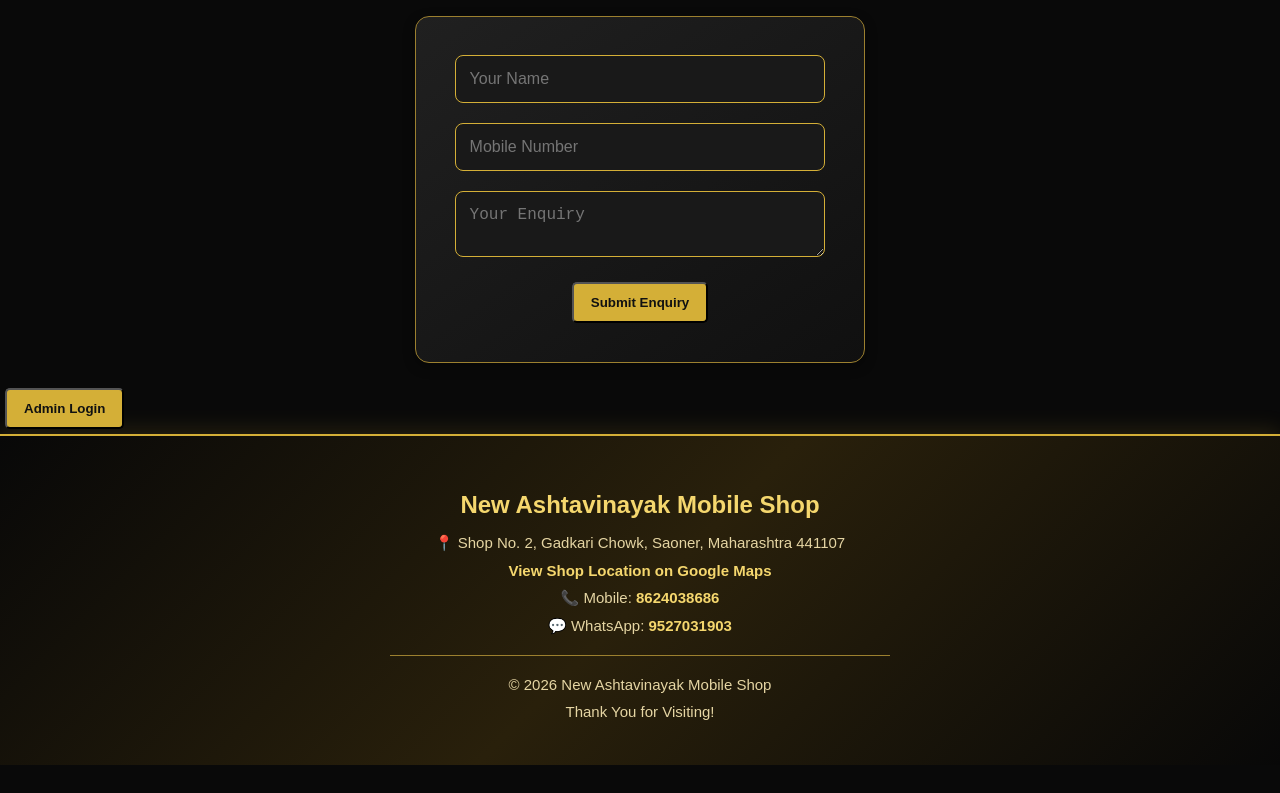
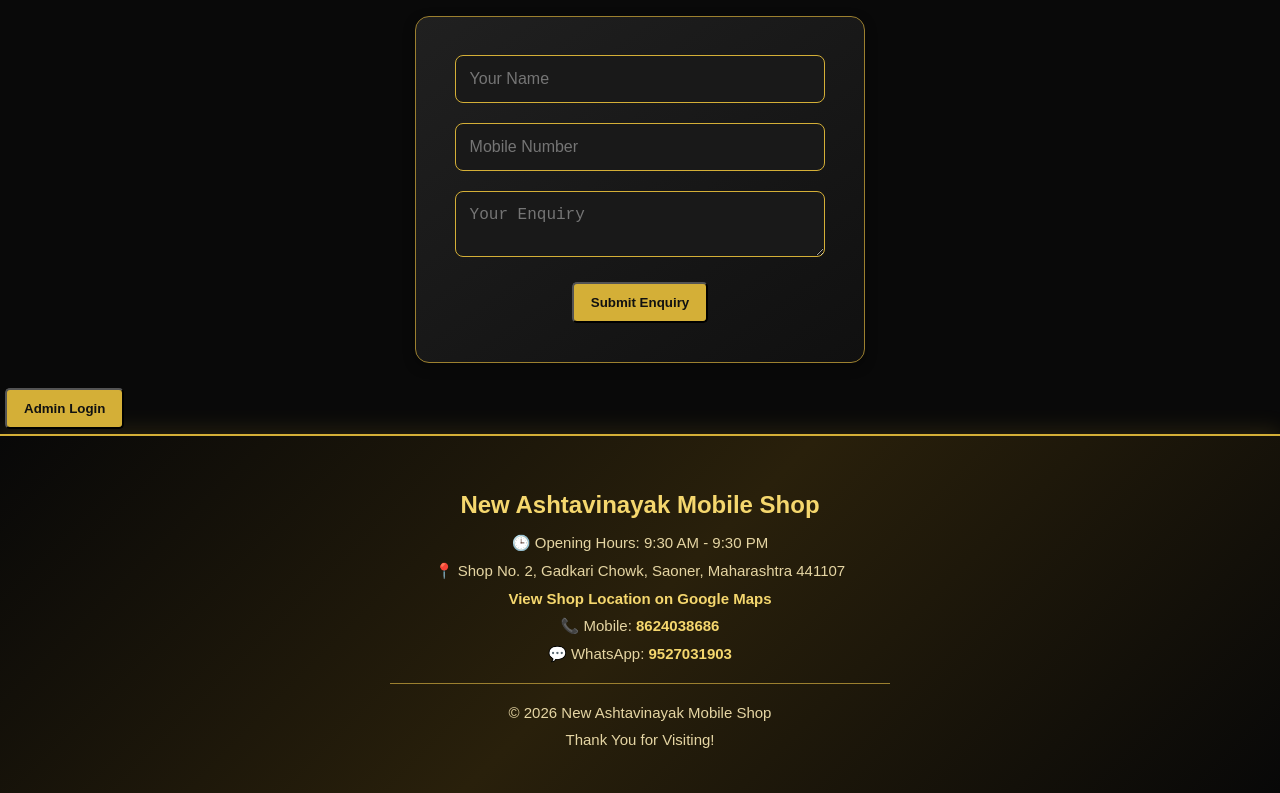
Before and after one commit to adarsh95890-cloud/New-Ashtavinayak-Shop, a plain HTML site: page index.html in a window 1280 px wide. Shown: the part 1752-2545 px from the top of the page. Before the commit the page ends 2517 px from the top, so only its background shows below. Drawn offline with Linux system fonts and the light colour scheme; no server answers.

Commit message:
Update index.html

```diff
--- a/index.html
+++ b/index.html
@@ -412,7 +412,8 @@ Admin Login
 
 <footer id="contact">
   <h2>New Ashtavinayak Mobile Shop</h2>
- <p>📍 Shop No. 2, Gadkari Chowk, Saoner, Maharashtra 441107</p>
+ <p>🕒 Opening Hours: 9:30 AM - 9:30 PM</p>
+  <p>📍 Shop No. 2, Gadkari Chowk, Saoner, Maharashtra 441107</p>
 <p>
   <a href="https://www.google.com/maps/search/?api=1&query=New+Ashtavinayak+Mobile+Shop+Gadkari+Chowk+Saoner" target="_blank">
     View Shop Location on Google Maps
```
